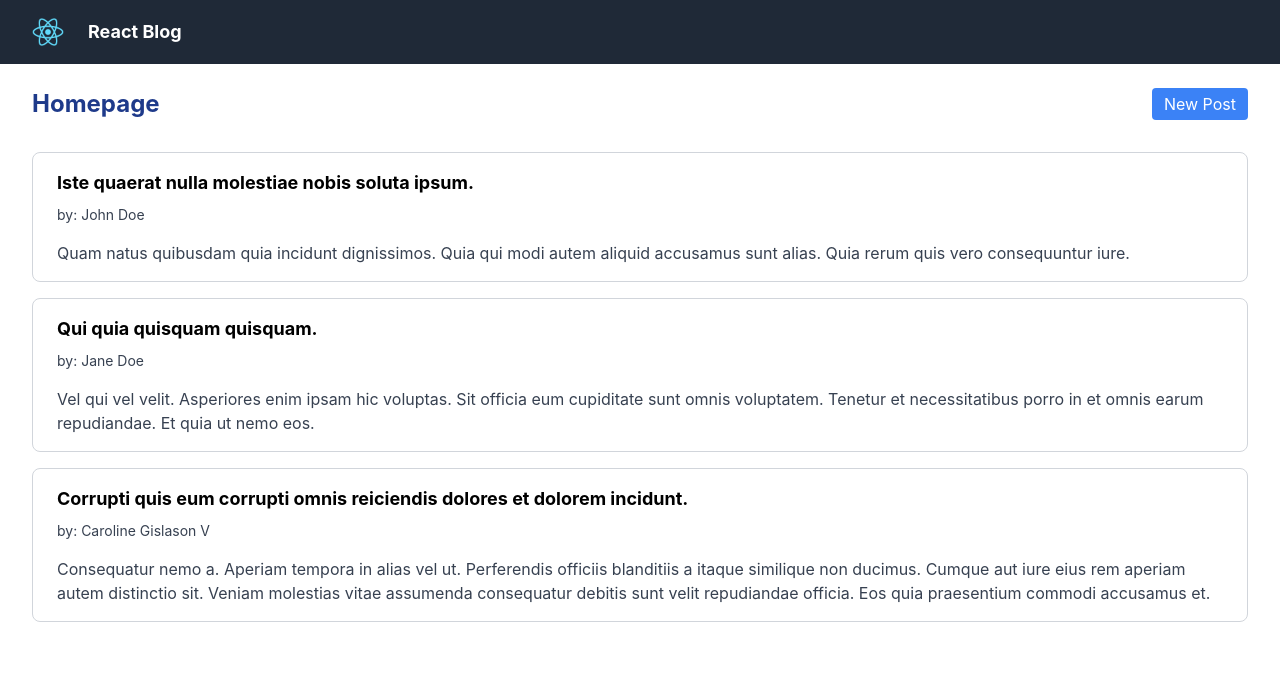
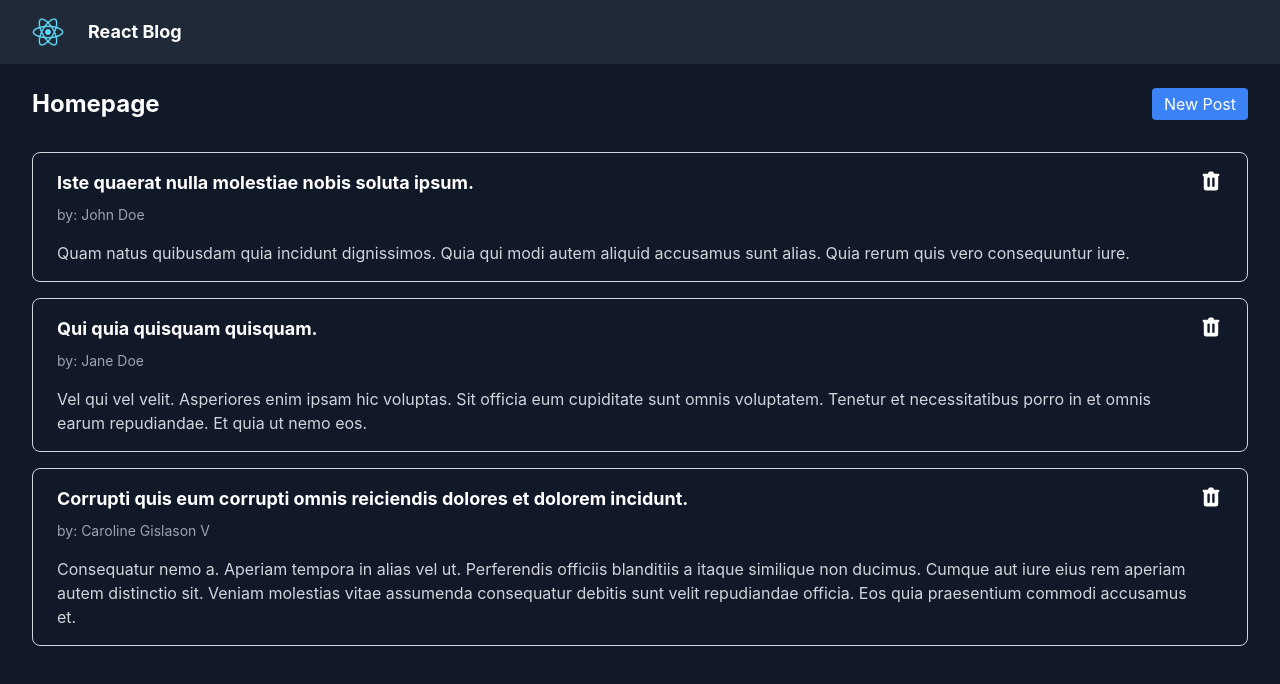
Before and after one commit to umaraziz0/simple-react-blog, a React (Create React App) app: page / in a window 1280 px wide. Shown: the top 684 px of the page. Built offline with nearby package versions, Linux system fonts and the light colour scheme.

Commit message:
feat: add delete blog button

```diff
--- a/src/App.js
+++ b/src/App.js
@@ -4,12 +4,12 @@ import Navbar from './components/Navbar';
 
 const App = () => {
   return (
-    <div>
+    <div className="bg-gray-900 h-screen">
       <Navbar />
 
       <div className="container max-w-7xl my-6 mx-auto px-2 space-y-8 sm:px-6 lg:px-8">
         <div className="flex justify-between items-center">
-          <h1 className="font-bold text-2xl text-blue-900">Homepage</h1>
+          <h1 className="font-bold text-2xl text-white">Homepage</h1>
 
           <button
             type="button"
--- a/src/components/BlogItem.js
+++ b/src/components/BlogItem.js
@@ -1,15 +1,32 @@
 import PropTypes from 'prop-types';
+import { TrashIcon } from '@heroicons/react/solid';
 
-const BlogItem = ({ blog }) => {
+const BlogItem = ({ blog, handleDelete }) => {
   return (
     <div
       key={blog.id}
-      className="border border-gray-300 rounded-lg my-4 cursor-pointer hover:shadow "
+      className="border border-gray-300 rounded-lg my-4 hover:shadow "
     >
       <div className="px-6 py-4">
-        <div className="font-bold text-lg mb-2">{blog.title}</div>
-        <p className="text-gray-700 text-sm mb-4">by: {blog.author}</p>
-        <p className="text-gray-700">{blog.body}</p>
+        <div className="flex justify-between">
+          <div>
+            <div className="font-bold text-lg text-white mb-2">
+              {blog.title}
+            </div>
+            <p className="text-gray-400 text-sm mb-4">by: {blog.author}</p>
+            <p className="text-gray-300">{blog.body}</p>
+          </div>
+          <div className="flex-shrink-0">
+            <button
+              type="button"
+              onClick={() => {
+                handleDelete(blog.id);
+              }}
+            >
+              <TrashIcon className="text-white block h-6 w-6" />
+            </button>
+          </div>
+        </div>
       </div>
     </div>
   );
@@ -17,6 +34,7 @@ const BlogItem = ({ blog }) => {
 
 BlogItem.propTypes = {
   blog: PropTypes.shape.isRequired,
+  handleDelete: PropTypes.func.isRequired,
 };
 
 export default BlogItem;
--- a/src/components/BlogList.js
+++ b/src/components/BlogList.js
@@ -24,10 +24,14 @@ const Blogs = () => {
     },
   ]);
 
+  const handleDelete = (id) => {
+    setBlogs(blogs.filter((blog) => blog.id !== id));
+  };
+
   return (
     <div>
       {blogs.map((blog) => (
-        <BlogItem blog={blog} />
+        <BlogItem blog={blog} handleDelete={handleDelete} />
       ))}
     </div>
   );
```
Also changed, not shown: public/icons/trash.svg (added).
